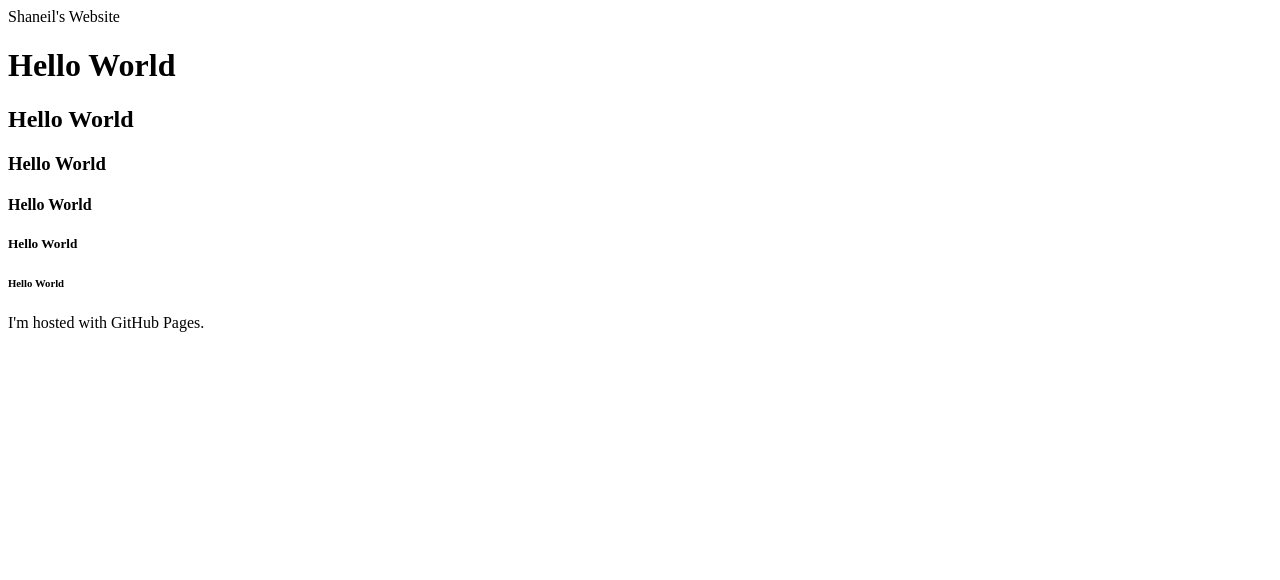
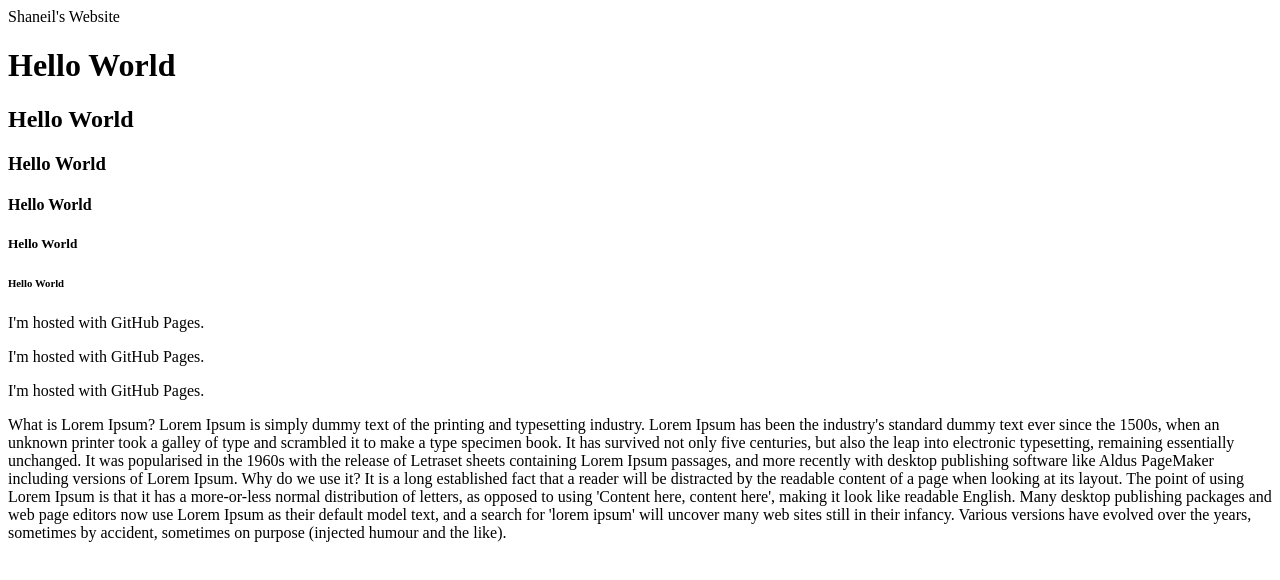
Before and after one commit to shan-23/shan-23.github.io, a plain HTML site: page index.html in a window 1280 px wide. Drawn offline with Linux system fonts and the light colour scheme.

Commit message:
Update index.html

```diff
--- a/index.html
+++ b/index.html
@@ -15,5 +15,14 @@ Shaneil's Website
 <h5>Hello World</h5>
 <h6>Hello World</h6>
 <p>I'm hosted with GitHub Pages.</p>
+<p>I'm hosted with GitHub Pages.</p>
+<p>I'm hosted with GitHub Pages.</p>
+<p> What is Lorem Ipsum?
+    Lorem Ipsum is simply dummy text of the printing and typesetting industry. Lorem Ipsum has been the industry's standard dummy text ever since the 1500s, when an unknown printer took a galley of type and scrambled it to make a type specimen book. It has survived not only five centuries, but also the leap into electronic typesetting, remaining essentially unchanged. It was popularised in the 1960s with the release of Letraset sheets containing Lorem Ipsum passages, and more recently with desktop publishing software like Aldus PageMaker including versions of Lorem Ipsum.
+
+    Why do we use it?
+    It is a long established fact that a reader will be distracted by the readable content of a page when looking at its layout. The point of using Lorem Ipsum is that it has a more-or-less normal distribution of letters, as opposed to using 'Content here, content here', making it look like readable English. Many desktop publishing packages and web page editors now use Lorem Ipsum as their default model text, and a search for 'lorem ipsum' will uncover many web sites still in their infancy. Various versions have evolved over the years, sometimes by accident, sometimes on purpose (injected humour and the like).
+
+    </p>
 </body>
 </html>
```
